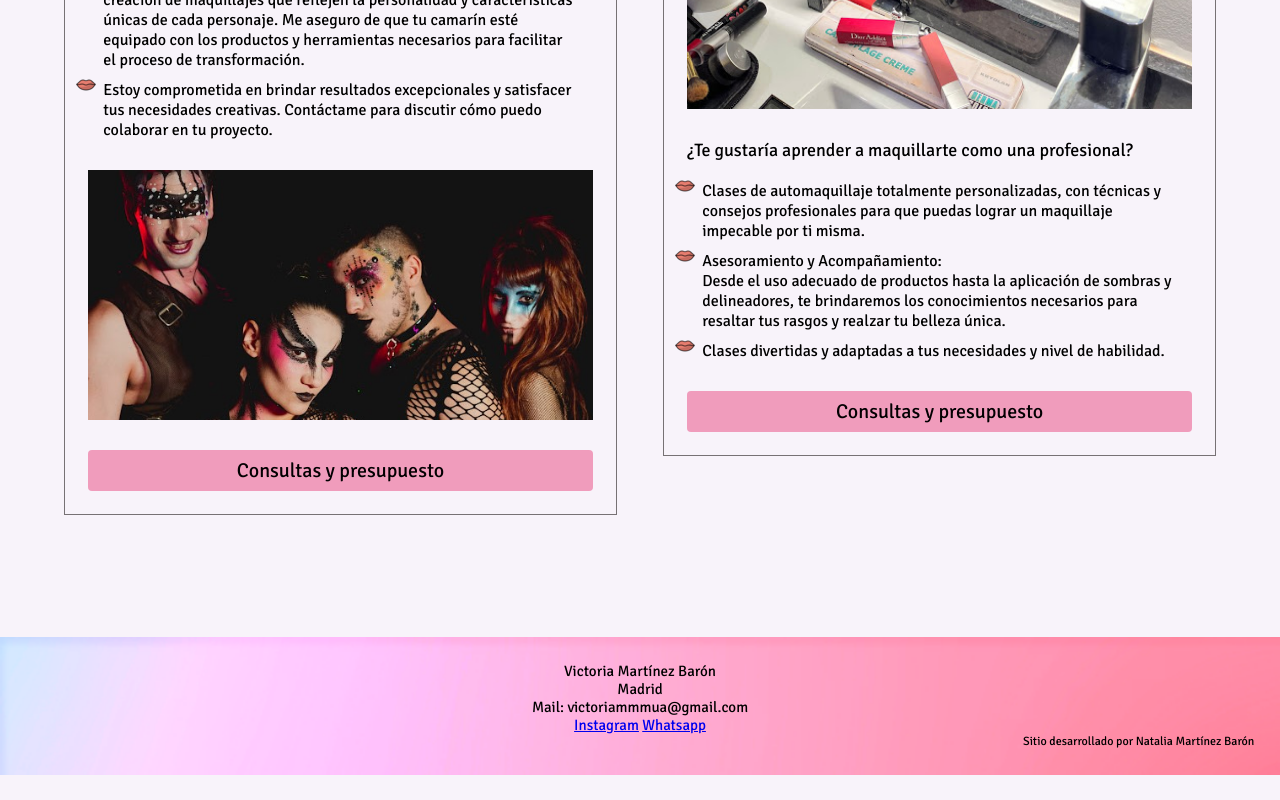
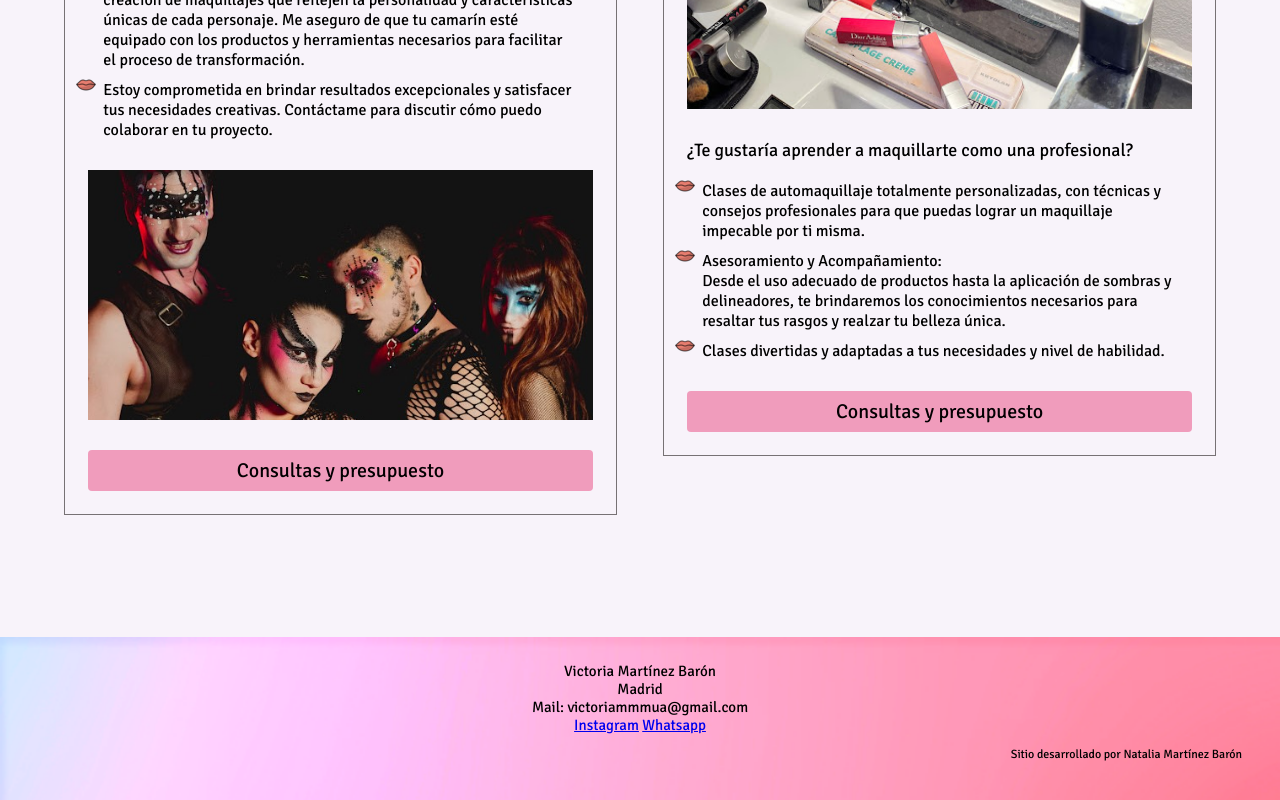
Before and after one commit to NatiMB/VictoriaMmmua, a plain HTML site: page Index.html in a window 1280 px wide. Shown: the part 1898-2698 px from the top of the page. Before the commit the page ends 2673 px from the top, so only its background shows below. Drawn offline with Linux system fonts and the light colour scheme; a web font is replaced by a local one.

Commit message:
retoques

```diff
--- a/CSS.css
+++ b/CSS.css
@@ -111,6 +111,7 @@ footer{
 .firma2 {
     text-align: right;
     font-size: 12px;
+    padding: 1%;
 }
 
 
```
Also changed, not shown: Trabajos.html (+0 -2 lines).
